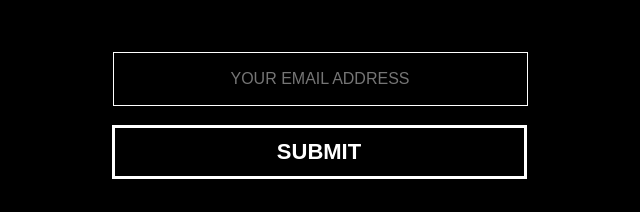
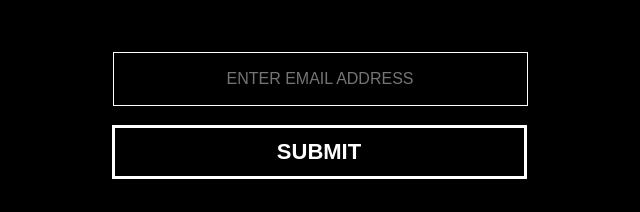
Before and after one commit to KudoAI/kudoai.com, a plain HTML site: page index.html in a window 1280 px wide. Shown: the part 493-705 px from the top of the page, 320-960 px from the left. Drawn offline with Linux system fonts and the light colour scheme.

Commit message:
Changed signup field's placeholder text to 'Enter email address'

```diff
--- a/index.html
+++ b/index.html
@@ -29,7 +29,7 @@
             <div class="sign-up-form">
                 <form action="https://kudoai.us10.list-manage.com/subscribe/post?u=6423eb8af0687bd0a9b40a069&amp;id=aee54b1784&amp;f_id=0028a5e5f0" method="post" target="_blank" rel="noopener">
                     <div>
-                        <input type="email" name="EMAIL" class="field input" required="" placeholder="Your email address">
+                        <input type="email" name="EMAIL" class="field input" required="" placeholder="Enter email address">
                         <input type="submit" name="subscribe" class="button" value="Submit">
                     </div>
                     <div hidden=""><input type="hidden" name="tags" value="13552391"></div>
```
